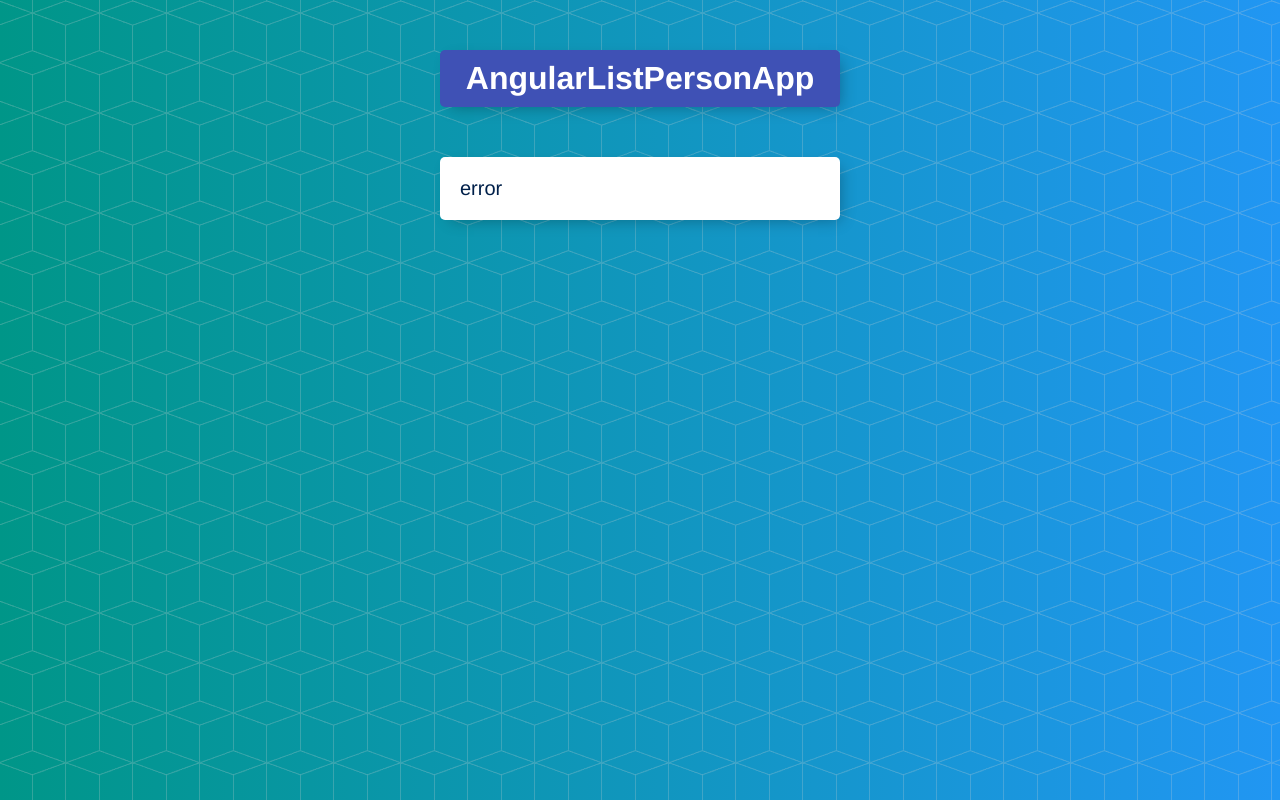
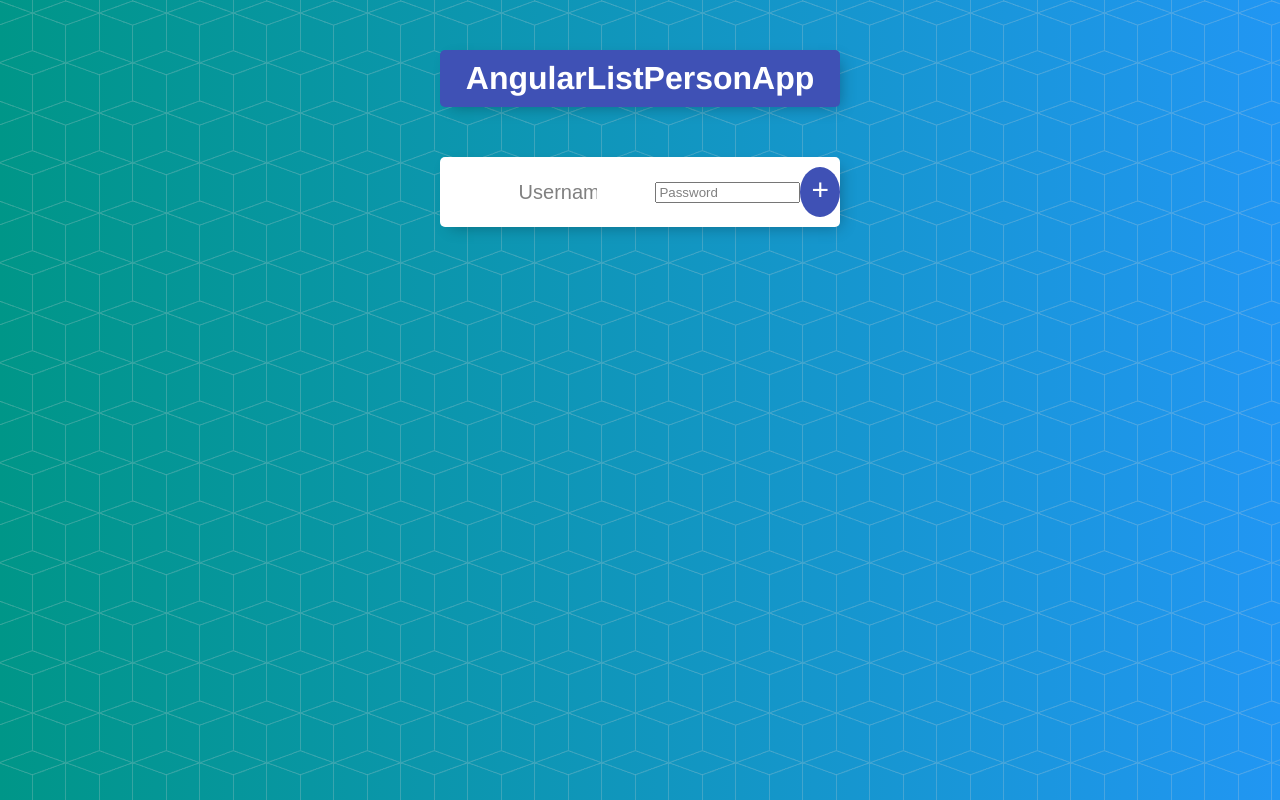
Before and after one commit to alvaro-barrera/AngularListPerson, an Angular app: page /login in a window 1280 px wide. Shown: the top 800 px of the page. Built offline with nearby package versions, Linux system fonts and the light colour scheme.

Commit message:
LoginComponent

```diff
--- a/src/app/app-routing.module.ts
+++ b/src/app/app-routing.module.ts
@@ -1,6 +1,7 @@
 import { NgModule } from '@angular/core';
 import { RouterModule, Routes } from '@angular/router';
 import { ErrorComponent } from './error/error.component';
+import { LoginComponent } from './login/login.component';
 import { FormComponent } from './persons/form/form.component';
 import { PersonsComponent } from './persons/persons.component';
 
@@ -11,6 +12,8 @@ const routes: Routes = [
     {path: "create", component: FormComponent},
     {path: ":id", component: FormComponent}
   ]},
+  {path: "login", component: LoginComponent},
+
   {path: "**", component: ErrorComponent}
 ]
 
--- a/src/app/app.module.ts
+++ b/src/app/app.module.ts
@@ -13,9 +13,10 @@ import { PersonsService } from './persons.service';
 import { PersonsComponent } from './persons/persons.component';
 import { ErrorComponent } from './error/error.component';
 import { DataServices } from './data.service';
+import { LoginComponent } from './login/login.component';
 
 @NgModule({
-  declarations: [AppComponent, PersonComponent, FormComponent, PersonsComponent, ErrorComponent],
+  declarations: [AppComponent, PersonComponent, FormComponent, PersonsComponent, ErrorComponent, LoginComponent],
   imports: [BrowserModule, FormsModule, AppRoutingModule, HttpClientModule],
   providers: [LoggingService, PersonsService, DataServices],
   bootstrap: [AppComponent],
--- /dev/null
+++ b/src/app/login/login.component.html
@@ -0,0 +1,11 @@
+<div class="box">
+  <form class="item" #f="ngForm" (ngSubmit)="f.form.valid && login(f)">
+    <div>
+      <input type="text" name="username" placeholder="Username" required size="20" ngModel/>
+    </div>
+    <div>
+      <input type="password" name="password" placeholder="Password" required size="15" ngModel/>
+    </div>
+    <button type="submit" style="cursor: pointer;">+</button>
+  </form>
+</div>
--- /dev/null
+++ b/src/app/login/login.component.ts
@@ -0,0 +1,21 @@
+import { Component, OnInit } from '@angular/core';
+import { NgForm } from '@angular/forms';
+
+@Component({
+  selector: 'app-login',
+  templateUrl: './login.component.html',
+  styleUrls: ['./login.component.css']
+})
+export class LoginComponent implements OnInit {
+
+  constructor() { }
+
+  ngOnInit(): void {
+  }
+
+  login(form: NgForm){
+    const username = form.value.username;
+    const password = form.value.password;
+  }
+
+}
```
Also changed, not shown: src/app/login/login.component.css (added).
